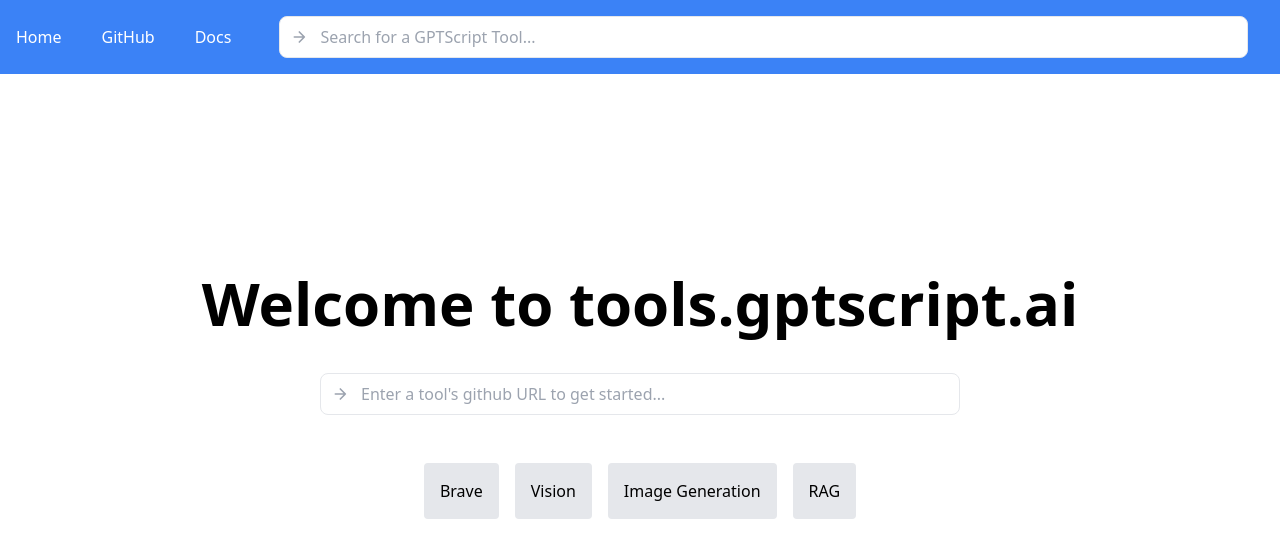
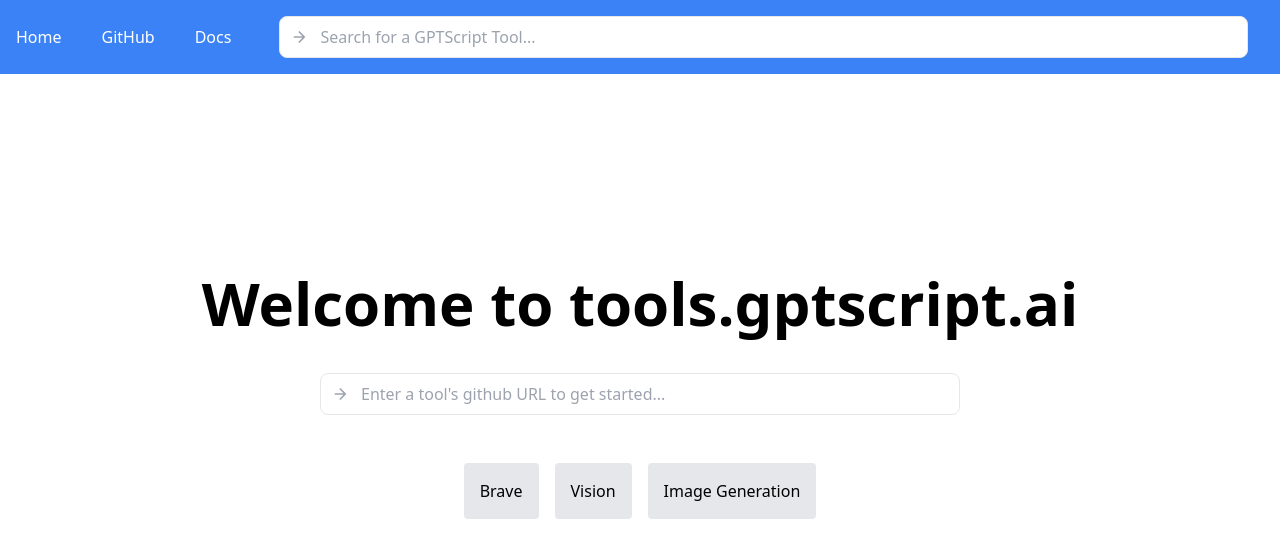
Before and after one commit to gptscript-ai/tools-site, a Nuxt app: page / in a window 1280 px wide. Shown: the top 558 px of the page. Built offline with nearby package versions, Linux system fonts and the light colour scheme.

Commit message:
chore: remove rag tool
Signed-off-by: tylerslaton <mtslaton1@gmail.com>

```diff
--- a/src/pages/index.vue
+++ b/src/pages/index.vue
@@ -8,7 +8,6 @@
             <router-link to="/github.com/gptscript-ai/search/brave" class="tile rounded bg-gray-200 p-4 m-2 text-2xlg">Brave</router-link>
             <router-link to="/github.com/gptscript-ai/vision" class="tile rounded bg-gray-200 p-4 m-2 text-2xlg">Vision</router-link>
             <router-link to="/github.com/gptscript-ai/image-generation" class="tile rounded bg-gray-200 p-4 m-2 text-2xlg">Image Generation</router-link>
-            <router-link to="/github.com/gptscript-ai/rag" class="tile rounded bg-gray-200 p-4 m-2 text-2xlg">RAG</router-link>
         </div>
   </div>
 </template>
```
